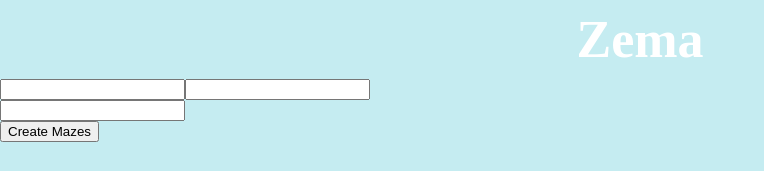
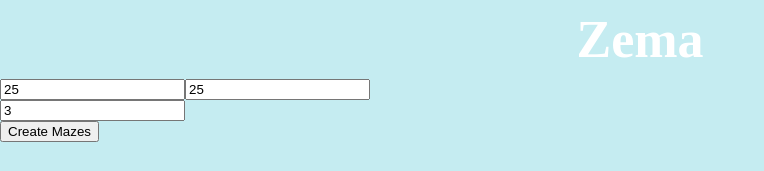
Before and after one commit to artembunichev/maze, a React (Create React App) app: page / in a window 1280 px wide. Shown: the top 171 px of the page, without its empty margins (0-764 px from the left). Built offline with nearby package versions, Linux system fonts and the light colour scheme.

Commit message:
add main page

```diff
--- a/src/pages/Main/InputsSection.tsx
+++ b/src/pages/Main/InputsSection.tsx
@@ -1,19 +1,42 @@
+import { observer } from 'mobx-react-lite'
 import React, { FC } from 'react'
 import styled from 'styled-components'
+import { useStore } from '../../stores/RootStore/RootStoreContext'
 
 const InputSectionContainer = styled.div``
 const MazeSizeInputsContainer = styled.div``
 const MazeSizeInput = styled.input``
 const NumberOfMazesInput = styled.input``
 
-export const InputsSection: FC = (): JSX.Element => {
+export const InputsSection: FC = observer((): JSX.Element => {
+  const { AppStore } = useStore()
+
+  const setMazeWidth = (e: React.ChangeEvent<HTMLInputElement>): void => {
+    const value = Number(e.target.value)
+    if (!isNaN(value)) {
+      AppStore.setMazeWidth(value)
+    }
+  }
+  const setMazeHeight = (e: React.ChangeEvent<HTMLInputElement>): void => {
+    const value = Number(e.target.value)
+    if (!isNaN(value)) {
+      AppStore.setMazeHeight(value)
+    }
+  }
+  const setNumberOfMazes = (e: React.ChangeEvent<HTMLInputElement>): void => {
+    const value = Number(e.target.value)
+    if (!isNaN(value)) {
+      AppStore.setNumberOfMazes(value)
+    }
+  }
+
   return (
     <InputSectionContainer>
       <MazeSizeInputsContainer>
-        <MazeSizeInput />
-        <MazeSizeInput />
+        <MazeSizeInput value={AppStore.mazeWidth} onChange={setMazeWidth} />
+        <MazeSizeInput value={AppStore.mazeHeight} onChange={setMazeHeight} />
       </MazeSizeInputsContainer>
-      <NumberOfMazesInput />
+      <NumberOfMazesInput value={AppStore.numberOfMazes} onChange={setNumberOfMazes} />
     </InputSectionContainer>
   )
-}
+})
--- a/src/pages/Main/index.tsx
+++ b/src/pages/Main/index.tsx
@@ -3,6 +3,7 @@
 import { InputsSection } from './InputsSection'
 
 const MainContainer = styled.div``
+
 const CreateMazesButton = styled.button``
 
 export const Main: FC = (): JSX.Element => {
```
